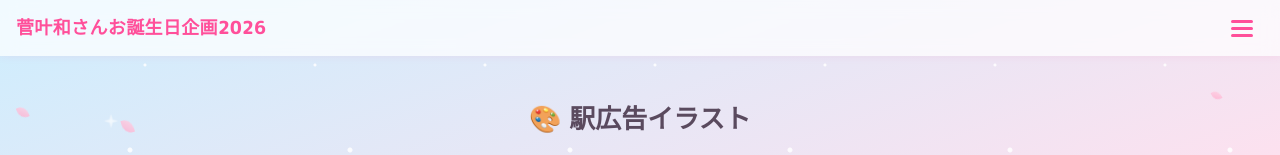
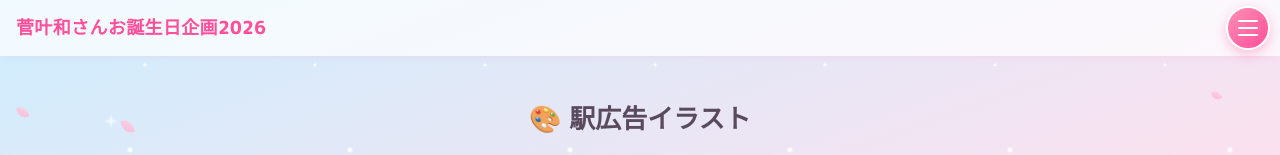
Before and after one commit to Kannkannkikaku/KannkannBirthday2026, a plain HTML site: page pages/illust/index.html in a window 1280 px wide. Shown: the top 155 px of the page. Drawn offline with Linux system fonts and the light colour scheme.

Commit message:
上部のバーを固定しないようにし、メニューボタンだけ右上に固定
- スクロールするとサイト名のバーは一緒に流れて見えなくなる（PC・スマホ）
- メニューボタンはピンクのグラデーションに白い線の丸いボタンにして右上に固定

Co-Authored-By: Claude Opus 5.5 <noreply@anthropic.com>

```diff
--- a/css/style.css
+++ b/css/style.css
@@ -201,18 +201,18 @@ a {
 /* =========================================================
    ヘッダー・メニュー
    ========================================================= */
+/* ヘッダーは固定しない（スクロールすると一緒に流れて見えなくなる）。
+   メニューボタンだけ右上に固定する。
+   ※ backdrop-filter を付けると中の固定ボタンがヘッダーに閉じ込められるので使わない */
 .site-header {
-  position: sticky;
-  top: 0;
+  position: relative;
   z-index: 50;
   height: var(--header-h);
   display: flex;
   align-items: center;
   justify-content: space-between;
-  padding: 0 16px;
+  padding: 0 72px 0 16px;
   background: rgba(255, 255, 255, 0.72);
-  backdrop-filter: blur(8px);
-  -webkit-backdrop-filter: blur(8px);
   box-shadow: 0 1px 8px rgba(255, 79, 154, 0.08);
 }
 
@@ -234,31 +234,40 @@ a {
 }
 
 /* ハンバーガーボタン（CSSで描く3本線） */
+/* 右上に固定した丸いメニューボタン（ピンクのグラデーションに白い線） */
 .menu-btn {
-  position: relative;
+  position: fixed;
+  top: 6px;
+  right: 10px;
   z-index: 70;
-  flex: none;
   width: 44px;
   height: 44px;
-  border: 0;
+  border: 2px solid #fff;
   border-radius: 50%;
-  background: transparent;
+  background: linear-gradient(135deg, #ff8fb3, #ff4f9a);
+  box-shadow: 0 4px 12px rgba(255, 79, 154, 0.35);
   cursor: pointer;
+  transition: transform 0.2s, box-shadow 0.2s;
+}
+
+.menu-btn:hover {
+  transform: scale(1.06);
+  box-shadow: 0 6px 16px rgba(255, 79, 154, 0.45);
 }
 
 .menu-btn span {
   position: absolute;
-  left: 11px;
-  width: 22px;
-  height: 2.5px;
+  left: 10px;
+  width: 20px;
+  height: 2px;
   border-radius: 2px;
-  background: var(--accent);
+  background: #fff;
   transition: transform 0.3s, opacity 0.3s;
 }
 
-.menu-btn span:nth-child(1) { top: 14px; }
-.menu-btn span:nth-child(2) { top: 21px; }
-.menu-btn span:nth-child(3) { top: 28px; }
+.menu-btn span:nth-child(1) { top: 12px; }
+.menu-btn span:nth-child(2) { top: 19px; }
+.menu-btn span:nth-child(3) { top: 26px; }
 
 /* 開いているときは × に変形 */
 .menu-btn[aria-expanded="true"] span:nth-child(1) { transform: translateY(7px) rotate(45deg); }
```
